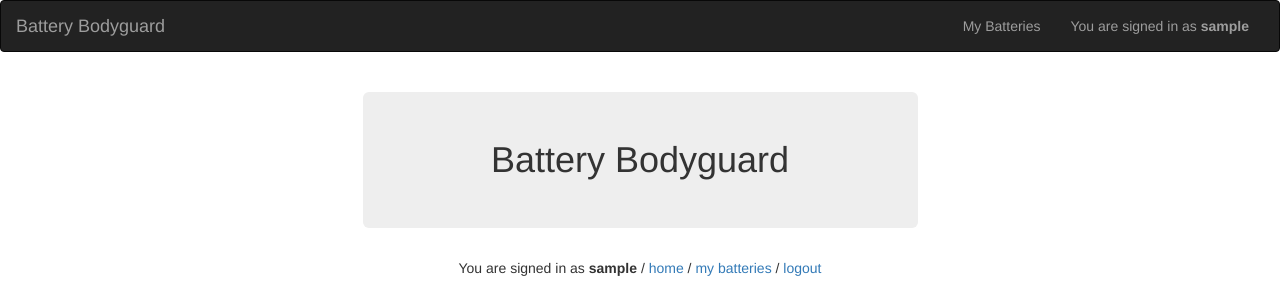
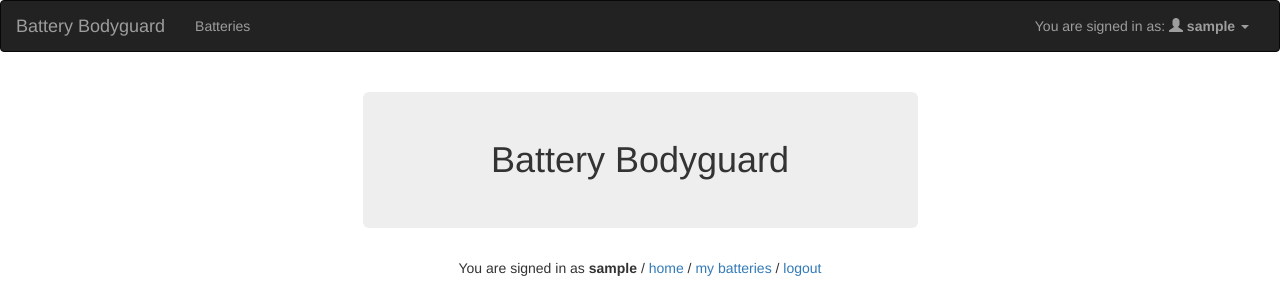
Before and after one commit to scottessner/batterybodyguard, a Django app: page /batteries/add/ in a window 1280 px wide. Shown: the top 299 px of the page. Run offline with Django 3.2, Linux system fonts and the light colour scheme; the visitor is signed in with stand-in values (Sample User, id 1); some libraries are stand-ins or nearby versions.

Commit message:
Navbar visibility cleaned up.

```diff
--- a/templates/base.html
+++ b/templates/base.html
@@ -21,13 +21,23 @@
                 <a class="navbar-brand" href="#">Battery Bodyguard</a>
             </div>
             <div class="collapse navbar-collapse" id="bbg-navbar-collapse">
+                <ul class="nav navbar-nav">
+                    <li><a href="{% url 'battery-list' %}">Batteries</a></li>
+                </ul>
                 <ul class="nav navbar-nav navbar-right">
-                    {% if user.is_authenticated %}
-                        <li><a href="{% url 'battery-list' %}">My Batteries</a></li>
-                        <li><p class="navbar-text">You are signed in as <strong>{{ user.username }}</strong></p></li>
+                    {% if not user.is_authenticated %}
+                        <li><a href="{% url 'login' %}"><span class="glyphicon glyphicon-log-in"></span> Login</a></li>
+                        <li><a href="{% url 'signup' %}"><span class="glyphicon glyphicon-user"></span> Signup</a></li>
                     {% else %}
-                        <li><a href="{% url 'login' %}">Login</a></li>
-                        <li><a href="{% url 'signup' %}">Signup</a></li>
+                        <li class="dropdown">
+                            <a class="dropdown-toggle" data-toggle="dropdown" href="#">
+                                You are signed in as: <span class="glyphicon glyphicon-user"></span> <strong>{{ user.username }}</strong>
+                                <span class="caret"></span>
+                            </a>
+                            <ul class="dropdown-menu">
+                                <li><a href="{% url 'logout' %}"><span class="glyphicon glyphicon-log-out"></span> Logout</a></li>
+                            </ul>
+                        </li>
                     {% endif %}
                 </ul>
             </div>
```
